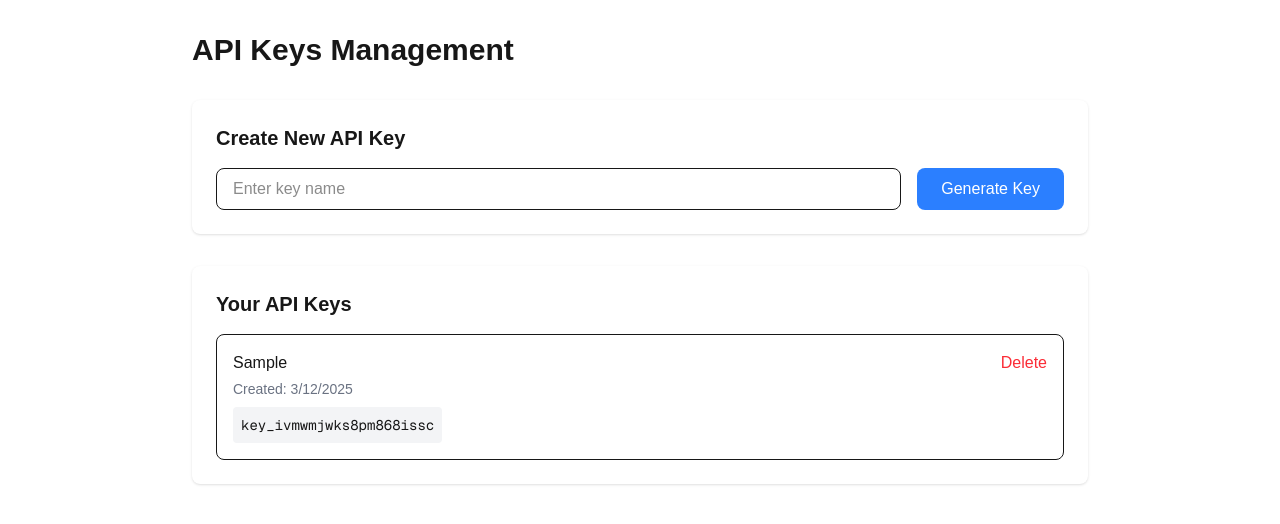
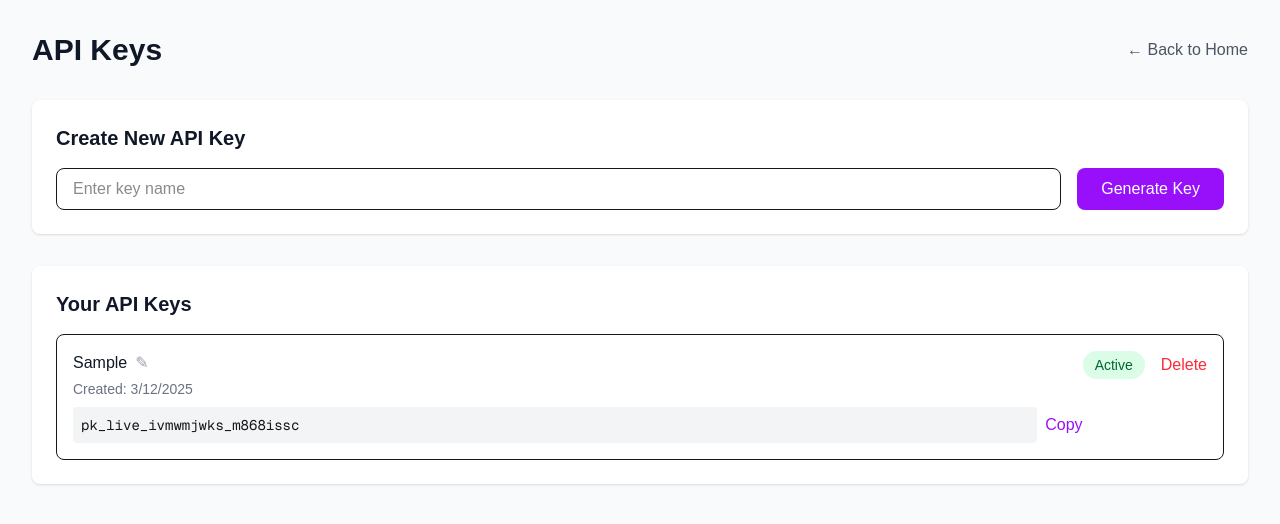
Before and after one commit to elitecod3r/cursor_dandi, a Next.js app: page /dashboard in a window 1280 px wide. Both pictures are taken after typing "Sample" into the empty fields and a click on the button "Generate Key". Shown: the top 524 px of the page. Built offline with nearby package versions, Linux system fonts and the light colour scheme.

Commit message:
Add UI to add/delete keys

```diff
--- a/src/app/dashboard/page.js
+++ b/src/app/dashboard/page.js
@@ -1,10 +1,14 @@
 'use client';
 
 import { useState } from 'react';
+import Link from 'next/link';
 
-export default function ApiKeysPage() {
+export default function ApiKeysDashboard() {
   const [apiKeys, setApiKeys] = useState([]);
   const [newKeyName, setNewKeyName] = useState('');
+  const [isEditing, setIsEditing] = useState(null);
+  const [editName, setEditName] = useState('');
+  const [showCopied, setShowCopied] = useState(null);
 
   const generateNewKey = () => {
     if (!newKeyName.trim()) return;
@@ -12,8 +16,9 @@ export default function ApiKeysPage() {
     const newKey = {
       id: Date.now(),
       name: newKeyName,
-      key: `key_${Math.random().toString(36).substring(2)}${Date.now().toString(36)}`,
-      createdAt: new Date().toISOString()
+      key: `pk_live_${Math.random().toString(36).substr(2, 9)}_${Date.now().toString(36)}`,
+      createdAt: new Date().toISOString(),
+      status: 'active'
     };
 
     setApiKeys([...apiKeys, newKey]);
@@ -21,28 +26,57 @@ export default function ApiKeysPage() {
   };
 
   const deleteKey = (id) => {
+    if (confirm('Are you sure you want to delete this API key?')) {
       setApiKeys(apiKeys.filter(key => key.id !== id));
+    }
+  };
+
+  const updateKeyName = (id) => {
+    setApiKeys(apiKeys.map(key =>
+      key.id === id ? { ...key, name: editName } : key
+    ));
+    setIsEditing(null);
+  };
+
+  const toggleKeyStatus = (id) => {
+    setApiKeys(apiKeys.map(key =>
+      key.id === id ? { ...key, status: key.status === 'active' ? 'inactive' : 'active' } : key
+    ));
+  };
+
+  const copyToClipboard = (text, id) => {
+    navigator.clipboard.writeText(text);
+    setShowCopied(id);
+    setTimeout(() => setShowCopied(null), 2000);
   };
 
   return (
-    <div className="min-h-screen p-8">
-      <div className="max-w-4xl mx-auto">
-        <h1 className="text-3xl font-bold mb-8">API Keys Management</h1>
+    <div className="min-h-screen bg-gray-50 dark:bg-gray-900">
+      <div className="max-w-7xl mx-auto px-4 sm:px-6 lg:px-8 py-8">
+        <div className="flex justify-between items-center mb-8">
+          <h1 className="text-3xl font-bold text-gray-900 dark:text-white">API Keys</h1>
+          <Link
+            href="/"
+            className="text-gray-600 dark:text-gray-300 hover:text-gray-900 dark:hover:text-white"
+          >
+            ← Back to Home
+          </Link>
+        </div>
 
         {/* Create new key section */}
-        <div className="bg-white dark:bg-gray-800 rounded-lg p-6 mb-8 shadow-sm">
-          <h2 className="text-xl font-semibold mb-4">Create New API Key</h2>
+        <div className="bg-white dark:bg-gray-800 rounded-lg shadow-sm p-6 mb-8">
+          <h2 className="text-xl font-semibold mb-4 text-gray-900 dark:text-white">Create New API Key</h2>
           <div className="flex gap-4">
             <input
               type="text"
               value={newKeyName}
               onChange={(e) => setNewKeyName(e.target.value)}
               placeholder="Enter key name"
-              className="flex-1 px-4 py-2 border rounded-lg focus:outline-none focus:ring-2 focus:ring-blue-500 dark:bg-gray-700 dark:border-gray-600"
+              className="flex-1 px-4 py-2 border rounded-lg focus:outline-none focus:ring-2 focus:ring-purple-500 dark:bg-gray-700 dark:border-gray-600 dark:text-white"
             />
             <button
               onClick={generateNewKey}
-              className="px-6 py-2 bg-blue-500 text-white rounded-lg hover:bg-blue-600 transition-colors"
+              className="px-6 py-2 bg-purple-600 text-white rounded-lg hover:bg-purple-700 transition-colors"
             >
               Generate Key
             </button>
@@ -50,8 +84,9 @@ export default function ApiKeysPage() {
         </div>
 
         {/* API Keys list */}
-        <div className="bg-white dark:bg-gray-800 rounded-lg p-6 shadow-sm">
-          <h2 className="text-xl font-semibold mb-4">Your API Keys</h2>
+        <div className="bg-white dark:bg-gray-800 rounded-lg shadow-sm">
+          <div className="p-6">
+            <h2 className="text-xl font-semibold mb-4 text-gray-900 dark:text-white">Your API Keys</h2>
 
             {apiKeys.length === 0 ? (
               <p className="text-gray-500 dark:text-gray-400">No API keys created yet.</p>
@@ -60,15 +95,68 @@ export default function ApiKeysPage() {
                 {apiKeys.map(key => (
                   <div key={key.id} className="border dark:border-gray-700 rounded-lg p-4">
                     <div className="flex justify-between items-start">
-                    <div>
-                      <h3 className="font-medium">{key.name}</h3>
+                      <div className="flex-1">
+                        {isEditing === key.id ? (
+                          <div className="flex gap-2 items-center">
+                            <input
+                              type="text"
+                              value={editName}
+                              onChange={(e) => setEditName(e.target.value)}
+                              className="px-2 py-1 border rounded focus:outline-none focus:ring-2 focus:ring-purple-500 dark:bg-gray-700 dark:border-gray-600 dark:text-white"
+                            />
+                            <button
+                              onClick={() => updateKeyName(key.id)}
+                              className="text-green-500 hover:text-green-600"
+                            >
+                              Save
+                            </button>
+                            <button
+                              onClick={() => setIsEditing(null)}
+                              className="text-gray-500 hover:text-gray-600"
+                            >
+                              Cancel
+                            </button>
+                          </div>
+                        ) : (
+                          <div className="flex items-center gap-2">
+                            <h3 className="font-medium text-gray-900 dark:text-white">{key.name}</h3>
+                            <button
+                              onClick={() => {
+                                setIsEditing(key.id);
+                                setEditName(key.name);
+                              }}
+                              className="text-gray-400 hover:text-gray-600"
+                            >
+                              ✎
+                            </button>
+                          </div>
+                        )}
                         <p className="text-sm text-gray-500 dark:text-gray-400 mt-1">
                           Created: {new Date(key.createdAt).toLocaleDateString()}
                         </p>
-                      <p className="font-mono text-sm mt-2 bg-gray-100 dark:bg-gray-700 p-2 rounded">
+                        <div className="flex items-center gap-2 mt-2">
+                          <code className="font-mono text-sm bg-gray-100 dark:bg-gray-700 p-2 rounded flex-1">
                             {key.key}
-                      </p>
+                          </code>
+                          <button
+                            onClick={() => copyToClipboard(key.key, key.id)}
+                            className="text-purple-600 hover:text-purple-700"
+                          >
+                            {showCopied === key.id ? '✓ Copied!' : 'Copy'}
+                          </button>
                         </div>
+                      </div>
+                      <div className="flex items-center gap-4">
+                        <button
+                          onClick={() => toggleKeyStatus(key.id)}
+                          className={`px-3 py-1 rounded-full text-sm ${
+                            key.status === 'active'
+                              ? 'bg-green-100 text-green-800 dark:bg-green-900 dark:text-green-200'
+                              : 'bg-red-100 text-red-800 dark:bg-red-900 dark:text-red-200'
+                          }`}
+                        >
+                          {key.status === 'active' ? 'Active' : 'Inactive'}
+                        </button>
                         <button
                           onClick={() => deleteKey(key.id)}
                           className="text-red-500 hover:text-red-600 transition-colors"
@@ -77,11 +165,13 @@ export default function ApiKeysPage() {
                         </button>
                       </div>
                     </div>
+                  </div>
                 ))}
               </div>
             )}
           </div>
         </div>
       </div>
+    </div>
   );
 }
```
Lines whose indentation alone changed are shown as unchanged.
